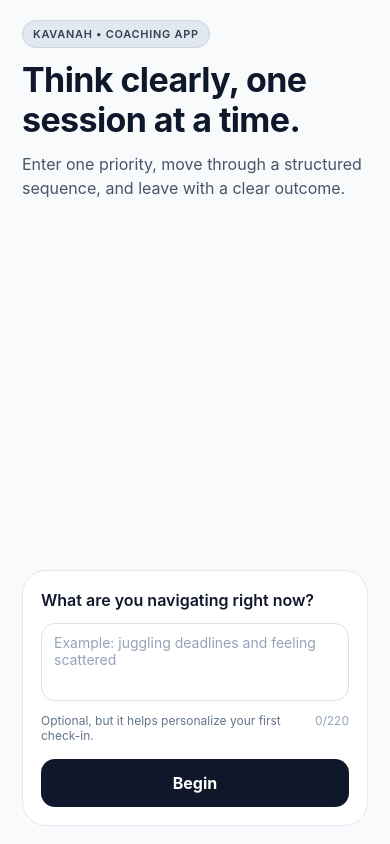
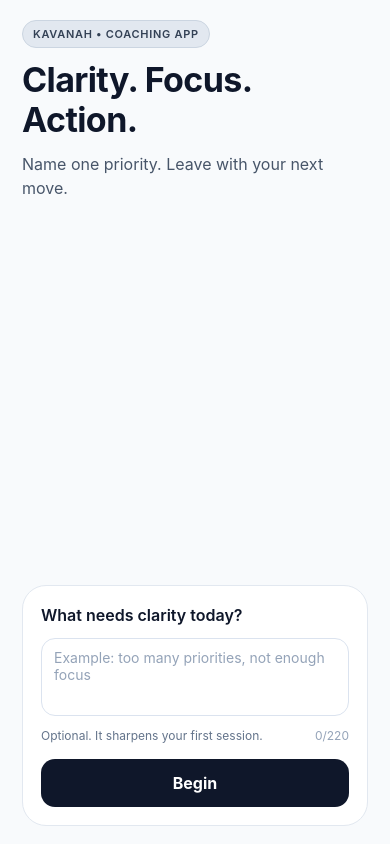
Before and after one commit to YAL-PJ/SHIPYARD-SIMON, a React Native app: screen /Welcome in a window 390 px wide. Built offline with nearby package versions, Linux system fonts and the light colour scheme; no server answers.

Commit message:
Refine welcome screen copy for concise messaging

```diff
--- a/src/screens/WelcomeScreen.tsx
+++ b/src/screens/WelcomeScreen.tsx
@@ -53,16 +53,16 @@ export const WelcomeScreen = ({ navigation }: Props) => {
           <View style={styles.badge}>
             <Text style={styles.badgeText}>KAVANAH • COACHING APP</Text>
           </View>
-          <Text style={styles.title}>Think clearly, one session at a time.</Text>
+          <Text style={styles.title}>Clarity. Focus. Action.</Text>
           <Text style={styles.subtitle}>
-            Enter one priority, move through a structured sequence, and leave with a clear outcome.
+            Name one priority. Leave with your next move.
           </Text>
         </View>
 
         <View style={styles.card}>
-          <Text style={styles.label}>What are you navigating right now?</Text>
+          <Text style={styles.label}>What needs clarity today?</Text>
           <TextInput
-            placeholder="Example: juggling deadlines and feeling scattered"
+            placeholder="Example: too many priorities, not enough focus"
             placeholderTextColor="#94a3b8"
             style={styles.input}
             value={contextInput}
@@ -74,7 +74,7 @@ export const WelcomeScreen = ({ navigation }: Props) => {
             maxLength={220}
           />
           <View style={styles.hintRow}>
-            <Text style={styles.hint}>Optional, but it helps personalize your first check-in.</Text>
+            <Text style={styles.hint}>Optional. It sharpens your first session.</Text>
             <Text style={styles.counter}>{contextInput.length}/220</Text>
           </View>
 
```
